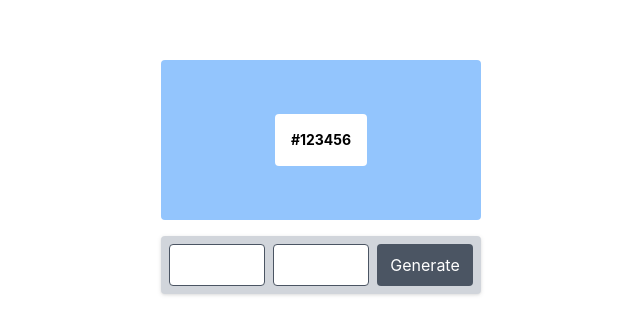
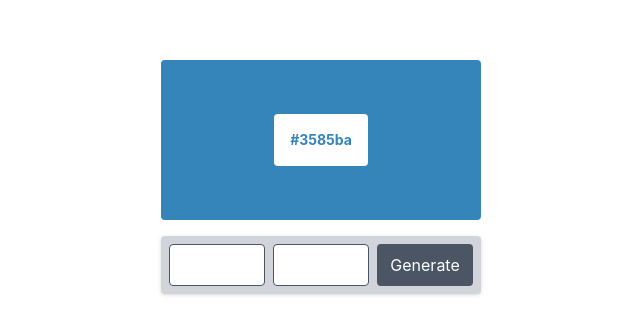
Before and after one commit to Davidihl/react-random-color-generator, a React app: page / in a window 1280 px wide. Shown: the part 223-558 px from the top of the page, without its empty margins (319-959 px from the left). Built offline with nearby package versions, Linux system fonts and the light colour scheme; the HTML template or start-up script is replaced by a standard one.

Commit message:
Initialize with random color

```diff
--- a/package.json
+++ b/package.json
@@ -5,6 +5,7 @@
   "dependencies": {
     "@testing-library/user-event": "^13.2.1",
     "@upleveled/react-scripts": "5.0.4",
+    "randomcolor": "^0.6.2",
     "react": "^18.2.0",
     "react-dom": "^18.2.0",
     "tailwindcss": "^3.3.2"
--- a/public/index.html
+++ b/public/index.html
@@ -2,28 +2,13 @@
 <html lang="en">
   <head>
     <meta charset="utf-8" />
-    <link rel="icon" href="%PUBLIC_URL%/favicon.ico" />
     <meta name="viewport" content="width=device-width, initial-scale=1" />
     <meta name="theme-color" content="#000000" />
     <meta
       name="description"
       content="Web site created using create-react-app"
     />
-    <link rel="apple-touch-icon" href="%PUBLIC_URL%/logo192.png" />
-    <!--
-      manifest.json provides metadata used when your web app is installed on a
-      user's mobile device or desktop. See https://developers.google.com/web/fundamentals/web-app-manifest/
-    -->
     <link rel="manifest" href="%PUBLIC_URL%/manifest.json" />
-    <!--
-      Notice the use of %PUBLIC_URL% in the tags above.
-      It will be replaced with the URL of the `public` folder during the build.
-      Only files inside the `public` folder can be referenced from the HTML.
-
-      Unlike "/favicon.ico" or "favicon.ico", "%PUBLIC_URL%/favicon.ico" will
-      work correctly both with client-side routing and a non-root public URL.
-      Learn how to configure a non-root public URL by running `npm run build`.
-    -->
     <title>React App</title>
   </head>
   <body>
--- a/src/App.js
+++ b/src/App.js
@@ -1,4 +1,10 @@
+import randomColor from 'randomcolor';
+import { useState } from 'react';
+
 export default function App() {
+  const [color, setColor] = useState(randomColor());
+  console.log(randomColor());
+
   return (
     <div
       key="outerDiv"
@@ -7,15 +13,25 @@ export default function App() {
       <div className="flex flex-col gap-4 w-80">
         <div
           key="colorDiv"
-          className="w-80 h-40 bg-blue-300 flex justify-center items-center rounded"
+          className="max-w-80 h-40 flex justify-center items-center rounded"
+          style={{ backgroundColor: `${color}` }}
         >
-          <span className="bg-white p-4 rounded text-sm font-bold">
-            #123456
+          <span
+            className="bg-white p-4 rounded text-sm font-bold"
+            style={{ color: `${color}` }}
+          >
+            {color}
           </span>
         </div>
         <form className="flex gap-2 bg-gray-300 p-2 rounded drop-shadow">
-          <input className="border border-gray-600 p-2 rounded w-1/3" />
-          <input className="border border-gray-600 p-2 rounded w-1/3" />
+          <input
+            key="hue"
+            className="border border-gray-600 p-2 rounded w-1/3"
+          />
+          <input
+            key="luminosity"
+            className="border border-gray-600 p-2 rounded w-1/3"
+          />
           <button className="bg-gray-600 text-white p-2 rounded w-1/3">
             Generate
           </button>
```
Also changed, not shown: 1 other file (tests, documents, lock files or other folders).
